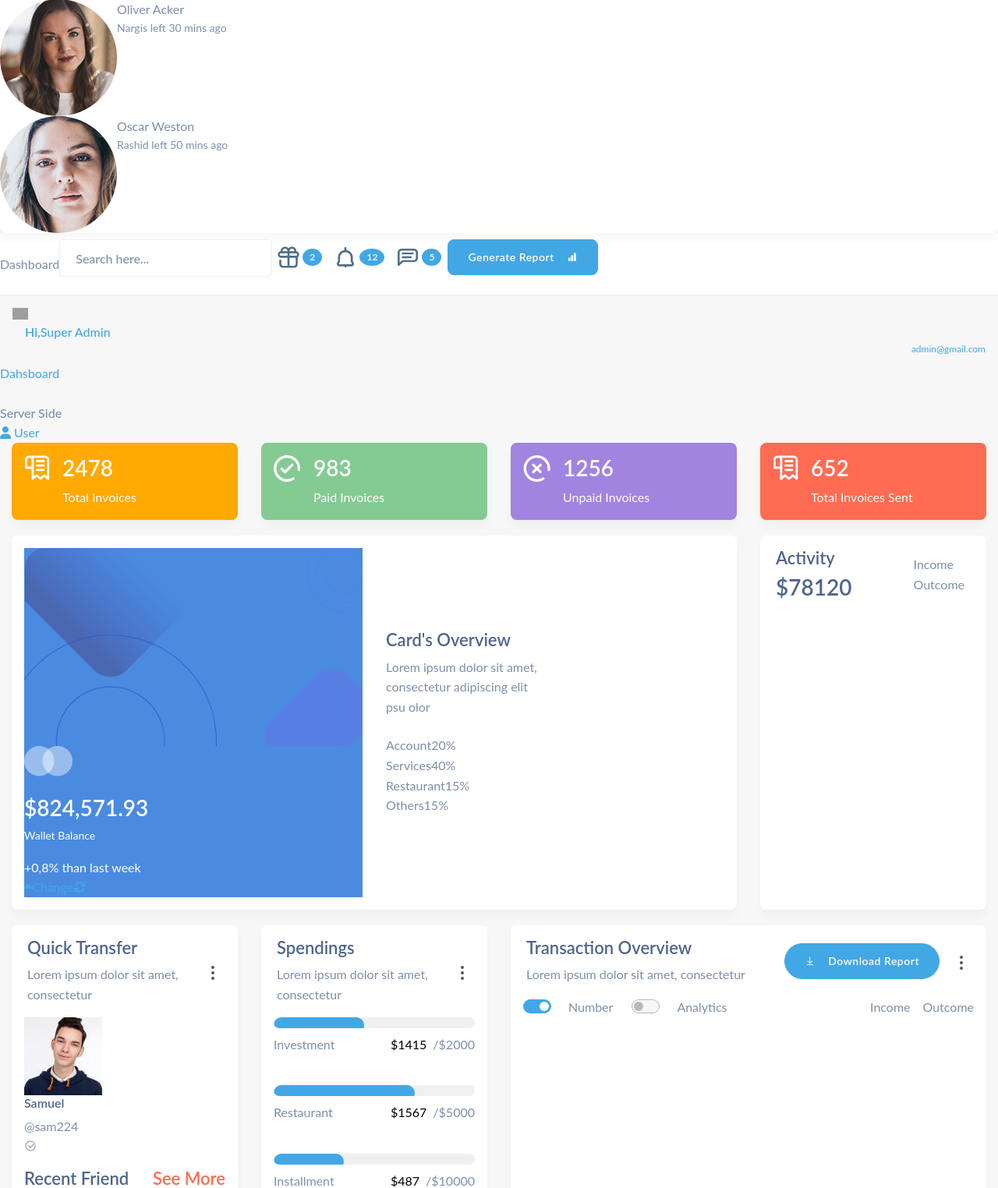
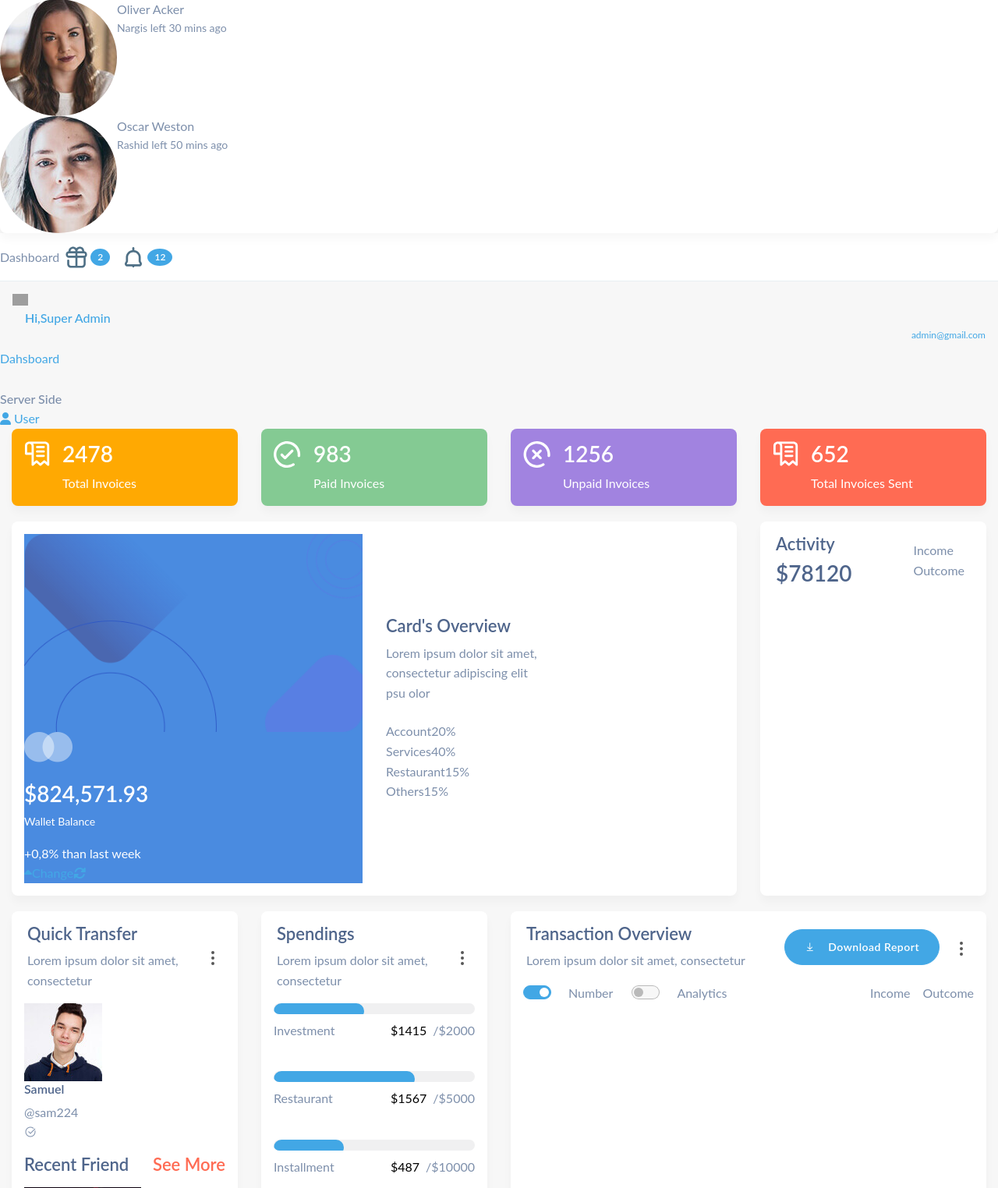
Before and after one commit to fiojuliansyah/sweetid, a Laravel app: page /admin/dashboard in a window 1280 px wide. Shown: the part 2314-3838 px from the top of the page at 78% size. Run offline with Laravel 9, Linux system fonts and the light colour scheme; a user stored in the database is signed in; data comes from the database, SQL or seed files in the repository; a map, chart or similar area stays blank; some libraries are stand-ins or nearby versions; grey boxes are pictures that could not be loaded.

Commit message:
view header

```diff
--- a/resources/views/admin/layouts/part/header.blade.php
+++ b/resources/views/admin/layouts/part/header.blade.php
@@ -8,12 +8,6 @@
                     </div>
                 </div>
                 <ul class="navbar-nav header-right">
-                    <li class="nav-item">
-                        <div class="input-group search-area">
-                            <input type="text" class="form-control" placeholder="Search here...">
-                            <span class="input-group-text"><a href="javascript:void(0)"><i class="flaticon-381-search-2"></i></a></span>
-                        </div>
-                    </li>
                     <li class="nav-item dropdown notification_dropdown">
                         <a class="nav-link" href="javascript:void(0);" data-bs-toggle="dropdown">
                             <svg width="28" height="28" viewbox="0 0 28 28" fill="none" xmlns="http://www.w3.org/2000/svg"> <path d="M3.88552 6.2921C1.95571 6.54135 0.439911 8.19656 0.439911 10.1896V10.7253C0.439911 12.8874 2.21812 14.6725 4.38019 14.6725H12.7058V24.9768H7.01104C5.77451 24.9768 4.82009 24.0223 4.82009 22.7858V18.4039C4.84523 16.6262 2.16581 16.6262 2.19096 18.4039V22.7858C2.19096 25.4334 4.36345 27.6059 7.01104 27.6059H21.0331C23.6807 27.6059 25.8532 25.4334 25.8532 22.7858V13.9981C26.9064 13.286 27.6042 12.0802 27.6042 10.7253V10.1896C27.6042 8.17115 26.0501 6.50077 24.085 6.28526C24.0053 0.424609 17.6008 -1.28785 13.9827 2.48534C10.3936 -1.60185 3.7545 1.06979 3.88552 6.2921ZM12.7058 5.68103C12.7058 5.86287 12.7033 6.0541 12.7058 6.24246H6.50609C6.55988 2.31413 11.988 1.90765 12.7058 5.68103ZM21.4559 6.24246H15.3383C15.3405 6.05824 15.3538 5.87664 15.3383 5.69473C15.9325 2.04532 21.3535 2.18829 21.4559 6.24246ZM4.38019 8.87502H12.7058V12.0382H4.38019C3.62918 12.0382 3.06562 11.4764 3.06562 10.7253V10.1896C3.06562 9.43859 3.6292 8.87502 4.38019 8.87502ZM15.3383 8.87502H23.6656C24.4166 8.87502 24.9785 9.43859 24.9785 10.1896V10.7253C24.9785 11.4764 24.4167 12.0382 23.6656 12.0382H15.3383V8.87502ZM15.3383 14.6725H23.224V22.7858C23.224 24.0223 22.2696 24.9768 21.0331 24.9768H15.3383V14.6725Z" fill="#4f7086"></path>
@@ -156,17 +150,9 @@
                             <a class="all-notification" href="javascript:void(0);">See all notifications <i class="ti-arrow-end"></i></a>
                         </div>
                     </li>
-                    <li class="nav-item dropdown notification_dropdown">
-                        <a class="nav-link bell bell-link" href="javascript:void(0);">
-                         <svg width="28" height="28" viewbox="0 0 28 28" fill="none" xmlns="http://www.w3.org/2000/svg">
-                                <path fill-rule="evenodd" clip-rule="evenodd" d="M27 7.88883C27 5.18897 24.6717 3 21.8 3C17.4723 3 10.5277 3 6.2 3C3.3283 3 1 5.18897 1 7.88883V23.7776C1 24.2726 1.31721 24.7174 1.80211 24.9069C2.28831 25.0963 2.8473 24.9912 3.2191 24.6417C3.2191 24.6417 5.74629 22.2657 7.27769 20.8272C7.76519 20.3688 8.42561 20.1109 9.11591 20.1109H21.8C24.6717 20.1109 27 17.922 27 15.2221V7.88883ZM24.4 7.88883C24.4 6.53951 23.2365 5.44441 21.8 5.44441C17.4723 5.44441 10.5277 5.44441 6.2 5.44441C4.7648 5.44441 3.6 6.53951 3.6 7.88883V20.8272L5.4382 19.0989C6.4132 18.1823 7.73661 17.6665 9.11591 17.6665H21.8C23.2365 17.6665 24.4 16.5726 24.4 15.2221V7.88883ZM7.5 15.2221H17.9C18.6176 15.2221 19.2 14.6745 19.2 13.9999C19.2 13.3252 18.6176 12.7777 17.9 12.7777H7.5C6.7824 12.7777 6.2 13.3252 6.2 13.9999C6.2 14.6745 6.7824 15.2221 7.5 15.2221ZM7.5 10.3333H20.5C21.2176 10.3333 21.8 9.7857 21.8 9.11104C21.8 8.43638 21.2176 7.88883 20.5 7.88883H7.5C6.7824 7.88883 6.2 8.43638 6.2 9.11104C6.2 9.7857 6.7824 10.3333 7.5 10.3333Z" fill="#4f7086"></path>
-                            </svg>
-                            <span class="badge light text-white bg-primary rounded-circle">5</span>
-                        </a>
-                    </li>
-                    <li class="nav-item">
+                    {{-- <li class="nav-item">
                         <a href="javascript:void(0);" class="btn btn-primary d-sm-inline-block d-none">Generate Report<i class="las la-signal ms-3 scale5"></i></a>
-                    </li>
+                    </li> --}}
                 </ul>
             </div>
         </nav>
--- a/resources/views/admin/layouts/part/sidebar.blade.php
+++ b/resources/views/admin/layouts/part/sidebar.blade.php
@@ -14,14 +14,15 @@
                         <svg id="icon-user1" xmlns="http://www.w3.org/2000/svg" class="text-primary" width="18" height="18" viewbox="0 0 24 24" fill="none" stroke="currentColor" stroke-width="2" stroke-linecap="round" stroke-linejoin="round"><path d="M20 21v-2a4 4 0 0 0-4-4H8a4 4 0 0 0-4 4v2"></path><circle cx="12" cy="7" r="4"></circle></svg>
                         <span class="ms-2">Profile </span>
                     </a>
-                    <a href="email-inbox.html" class="dropdown-item ai-icon">
-                        <svg id="icon-inbox" xmlns="http://www.w3.org/2000/svg" class="text-success" width="18" height="18" viewbox="0 0 24 24" fill="none" stroke="currentColor" stroke-width="2" stroke-linecap="round" stroke-linejoin="round"><path d="M4 4h16c1.1 0 2 .9 2 2v12c0 1.1-.9 2-2 2H4c-1.1 0-2-.9-2-2V6c0-1.1.9-2 2-2z"></path><polyline points="22,6 12,13 2,6"></polyline></svg>
-                        <span class="ms-2">Inbox </span>
-                    </a>
-                    <a href="page-error-404.html" class="dropdown-item ai-icon">
+                    <a href="{{ route('logout') }}"
+                    onclick="event.preventDefault();
+                    document.getElementById('logout-form').submit();" class="dropdown-item ai-icon">
                         <svg id="icon-logout" xmlns="http://www.w3.org/2000/svg" class="text-danger" width="18" height="18" viewbox="0 0 24 24" fill="none" stroke="currentColor" stroke-width="2" stroke-linecap="round" stroke-linejoin="round"><path d="M9 21H5a2 2 0 0 1-2-2V5a2 2 0 0 1 2-2h4"></path><polyline points="16 17 21 12 16 7"></polyline><line x1="21" y1="12" x2="9" y2="12"></line></svg>
                         <span class="ms-2">Logout </span>
                     </a>
+                    <form id="logout-form" action="{{ route('logout') }}" method="POST" class="d-none">
+                        @csrf
+                    </form>
                 </div>
             </li>
             <li>
```
